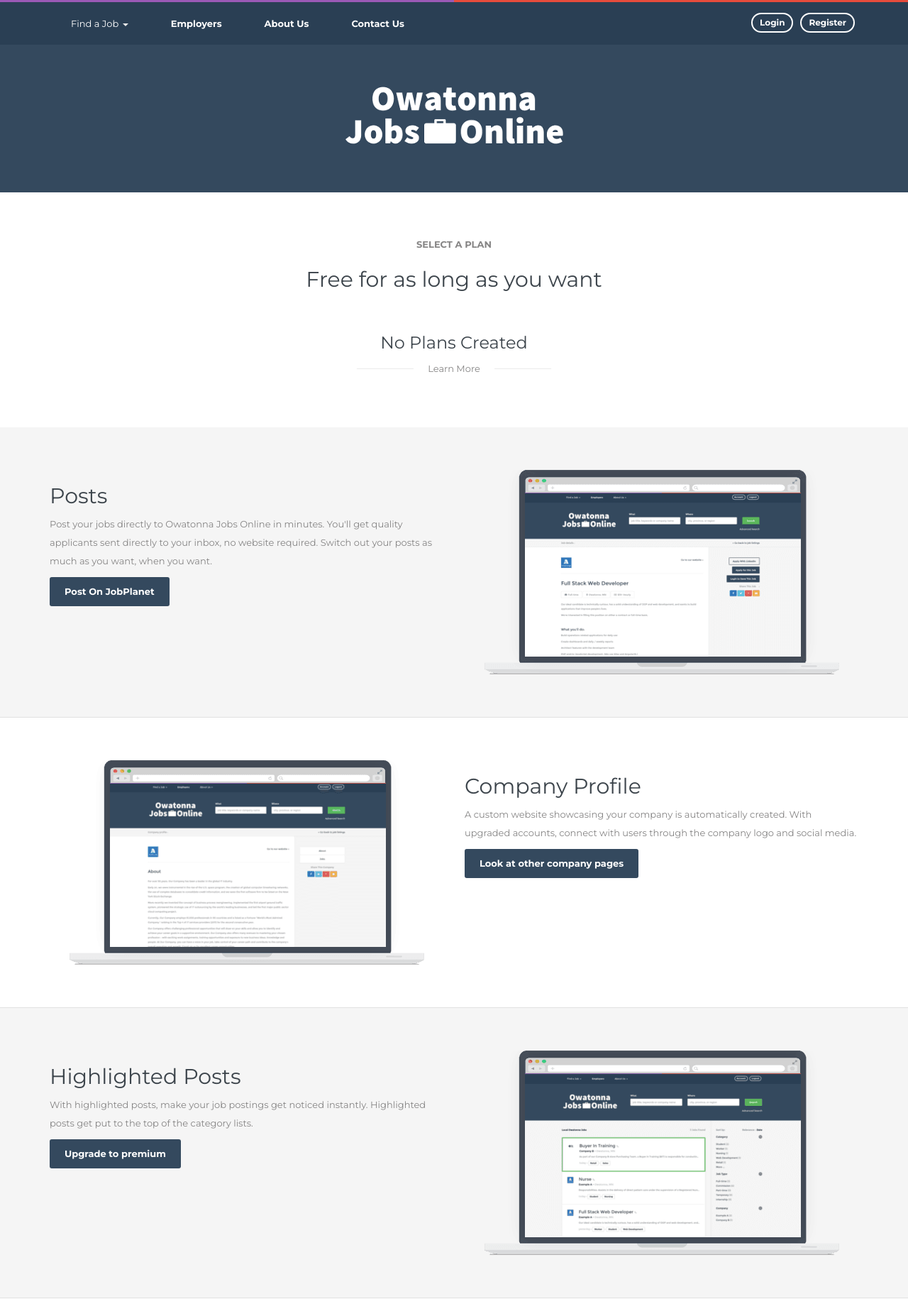
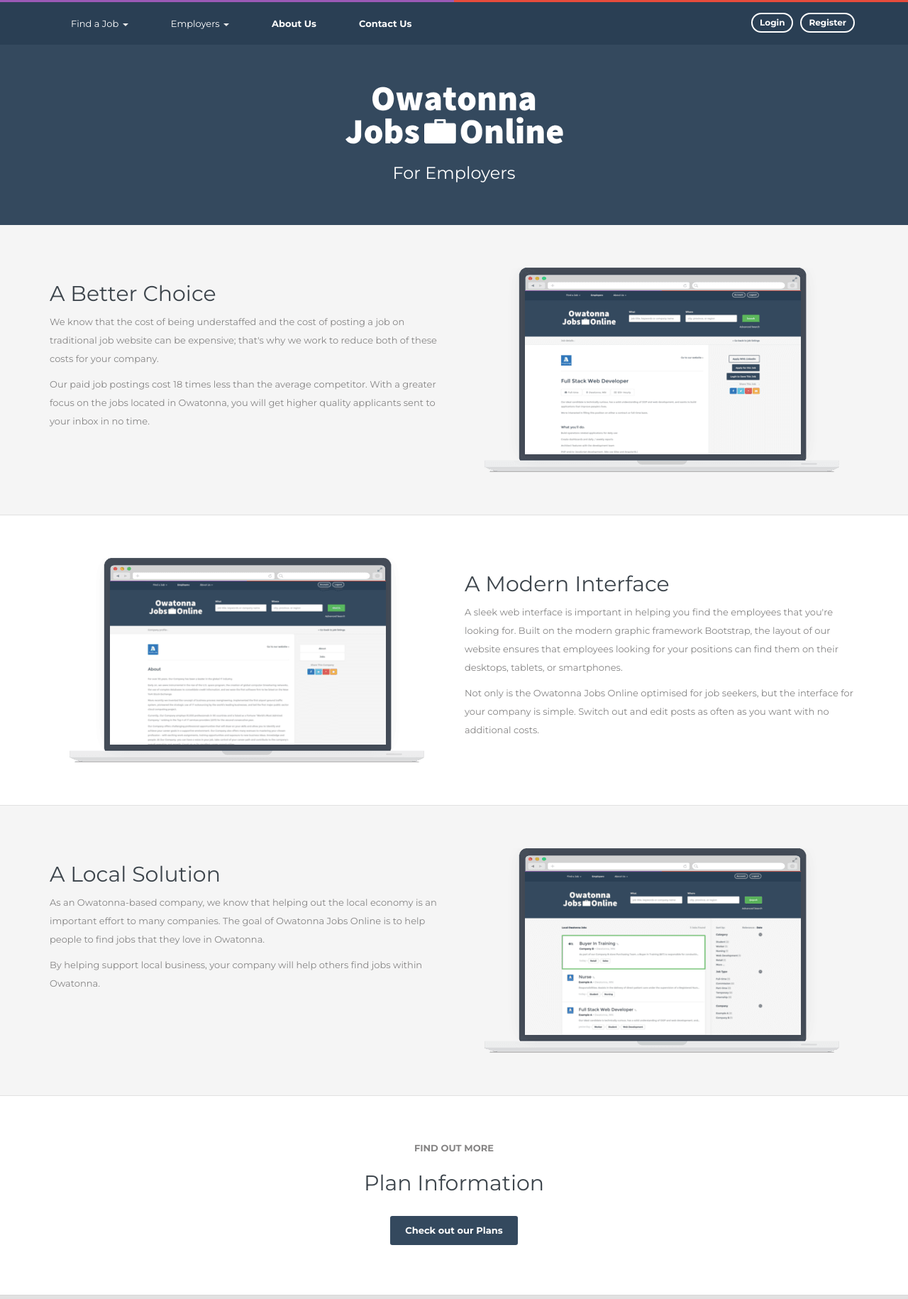
Before and after one commit to eson-schulz/django-job-board, a Django app: a page that uses templates/general/skeleton/base.html in a window 1280 px wide. Shown: the top 1830 px of the page at 71% size. Run offline with Django 3.2, Linux system fonts and the light colour scheme; some libraries are stand-ins or nearby versions.

Commit message:
Added a new page to split up some more marketing information from the plan page. Also added a subtext option to the header.

```diff
--- a/board/urls.py
+++ b/board/urls.py
@@ -15,7 +15,9 @@ urlpatterns = [
     url(r'^jobs/(?P<company_slug>[\w\-]+)/(?P<post_slug>[\w\-]+)/$', views.job_details, name='job_details'),
 
     # General information for employers
-    url(r'^employers/$', views.company_plans, name='company_plans'),
+    url(r'^employers/$', views.company_info, name='company_info'),
+
+    url(r'^employers/jobs/$', views.company_plans, name='company_plans'),
 
     # About us page
     url(r'^about-us/$', views.about_us, name='about_us'),
--- a/board/views.py
+++ b/board/views.py
@@ -82,6 +82,11 @@ def company_plans(request):
             return redirect('update_posts')
 
     return render(request, 'board/company_plans.html', context)
+
+
+def company_info(request):
+
+    return render(request, 'board/information/company_info.html')
 
 
 def categories(request):
--- a/templates/account/checkout.html
+++ b/templates/account/checkout.html
@@ -6,6 +6,10 @@
 {% block title %}
     Checkout - Owatonna Jobs Online
 {% endblock title %}
+
+{% block header_small %}
+    <h3 class="color-white">Checkout</h3>
+{% endblock header_small %}
 
 {% block content %}
 
--- a/templates/account/login.html
+++ b/templates/account/login.html
@@ -3,6 +3,10 @@
 {% block title %}
     Register - Owatonna Jobs Online
 {% endblock title %}
+
+{% block header_small %}
+    <h3 class="color-white">For Employers</h3>
+{% endblock header_small %}
 
 {% block content %}
       <!-- body-content -->
--- a/templates/account/password/password_change.html
+++ b/templates/account/password/password_change.html
@@ -5,6 +5,10 @@
 {% block title %}
     Password Change - Owatonna Jobs Online
 {% endblock title %}
+
+{% block header_small %}
+    <h3 class="color-white">For Employers</h3>
+{% endblock header_small %}
 
 {% block content %}
     <div class="body-content clearfix" >
--- a/templates/account/password/password_change_complete.html
+++ b/templates/account/password/password_change_complete.html
@@ -5,6 +5,10 @@
 {% block title %}
     Password Change Done - Owatonna Jobs Online
 {% endblock title %}
+
+{% block header_small %}
+    <h3 class="color-white">For Employers</h3>
+{% endblock header_small %}
 
 {% block content %}
     <div class="body-content clearfix" >
--- a/templates/account/password/password_reset.html
+++ b/templates/account/password/password_reset.html
@@ -5,6 +5,10 @@
 {% block title %}
     Password Reset - Owatonna Jobs Online
 {% endblock title %}
+
+{% block header_small %}
+    <h3 class="color-white">For Employers</h3>
+{% endblock header_small %}
 
 {% block content %}
     <div class="body-content clearfix" >
--- a/templates/account/password/password_reset_complete.html
+++ b/templates/account/password/password_reset_complete.html
@@ -5,6 +5,11 @@
 {% block title %}
     Password Reset Complete - Owatonna Jobs Online
 {% endblock title %}
+
+{% block header_small %}
+    <h3 class="color-white">For Employers</h3>
+{% endblock header_small %}
+
 
 {% block content %}
     <div class="body-content clearfix" >
--- a/templates/account/password/password_reset_confirm.html
+++ b/templates/account/password/password_reset_confirm.html
@@ -5,6 +5,10 @@
 {% block title %}
     Confirm Password Reset - Owatonna Jobs Online
 {% endblock title %}
+
+{% block header_small %}
+    <h3 class="color-white">For Employers</h3>
+{% endblock header_small %}
 
 {% block content %}
     <div class="body-content clearfix" >
--- a/templates/account/password/password_reset_done.html
+++ b/templates/account/password/password_reset_done.html
@@ -5,6 +5,10 @@
 {% block title %}
     Password Reset Sent - Owatonna Jobs Online
 {% endblock title %}
+
+{% block header_small %}
+    <h3 class="color-white">For Employers</h3>
+{% endblock header_small %}
 
 {% block content %}
     <div class="body-content clearfix" >
--- a/templates/account/register.html
+++ b/templates/account/register.html
@@ -3,6 +3,10 @@
 {% block title %}
     Register - Owatonna Jobs Online
 {% endblock title %}
+
+{% block header_small %}
+    <h3 class="color-white">For Employers</h3>
+{% endblock header_small %}
 
 {% block content %}
 
--- a/templates/account/skeleton/account_base.html
+++ b/templates/account/skeleton/account_base.html
@@ -8,6 +8,10 @@
 
     </script>
 {% endblock head_extras %}
+
+{% block header_small %}
+    <h3 class="color-white">For Employers</h3>
+{% endblock header_small %}
 
 {% block content %}
       <!-- body-content -->
--- a/templates/board/company_plans.html
+++ b/templates/board/company_plans.html
@@ -12,6 +12,10 @@
 
     </script>
 {% endblock head_extras %}
+
+{% block header_small %}
+    <h3 class="color-white">For Employers</h3>
+{% endblock header_small %}
 
 {% block content %}
 
@@ -236,18 +240,25 @@
             </div>
         </div>
 
-        <!-- block bottom -->
         <div class="block-section bg-color2">
           <div class="container text-center">
+            {% if company %}
             <strong class="text-uppercase">support</strong>
-            <h2 >Any questions?</h2>
+            <h2>Any questions?</h2>
             <div class="white-space-20"></div>
             <div class="row">
                 <a href="{% url 'faq' %}" class="btn btn-t-primary btn-theme">FAQ</a>
                 <a href="{% url 'contact_us' %}" class="btn btn-t-primary btn-theme">Contact Us</a>
             </div>
+            {% else %}
+            <strong class="text-uppercase">sign up</strong>
+            <h2>Register in less than <strong>20</strong> seconds</h2>
+            <div class="white-space-20"></div>
+            <div class="row">
+                <a href="{% url 'register' %}" class="btn btn-t-primary btn-theme">Register</a>
+            </div>
+            {% endif %}
           </div>
-        </div><!-- end block bottom -->
       </div><!--end body-content -->
 
     {% for plan in plans %}
--- /dev/null
+++ b/templates/board/information/company_info.html
@@ -0,0 +1,111 @@
+{% extends 'general/skeleton/base_with_logo.html' %}
+
+{% load staticfiles %}
+
+{% block title %}
+    Post a Job - Owatonna Jobs Online
+{% endblock title %}
+
+{% block head_extras %}
+    {{ form.media }}
+    <script>
+
+    </script>
+{% endblock head_extras %}
+
+
+{% block header_small %}
+    <h3 class="color-white">For Employers</h3>
+{% endblock header_small %}
+
+
+{% block content %}
+
+      <!-- body-content -->
+      <div class="body-content clearfix" >
+
+        <!-- block promo -->
+        <div class="block-section bg-color2 line-bottom">
+          <div class="container">
+            <div class="row">
+              <div class="col-md-6 text-center-sm">
+                <h2>A Better Choice</h2>
+                <p>
+                    We know that the cost of being understaffed and the cost of posting a job on traditional job website
+                    can be expensive; that's why we work to reduce both of these costs for your company.
+                </p>
+                <p>
+                    Our paid job postings cost 18 times less than the average competitor. With a greater focus on the
+                    jobs located in Owatonna, you will get higher quality applicants sent to your inbox in no time.
+                </p>
+                <!--<p><a href="#">Learn more about posting your jobs on JobPlanet</a></p>-->
+              </div>
+              <div class="col-md-6 text-center hidden-sm hidden-xs">
+                <img src="{% static 'theme/images/mac2-new.png' %}" alt="">
+              </div>
+            </div>
+          </div>
+        </div><!-- end block promo -->
+
+        <!-- block promo -->
+        <div class="block-section bg-color1 line-bottom">
+          <div class="container">
+            <div class="row">
+
+              <div class="col-md-6 text-center hidden-sm hidden-xs"> <img src="{% static 'theme/images/mac-new.png' %}" alt=""></div>
+              <div class="col-md-6 text-center-sm">
+                <h2>A Modern Interface</h2>
+                <p>A sleek web interface is important in helping you find the employees that you're looking for.
+                    Built on the modern graphic framework Bootstrap, the layout of our website ensures that employees
+                    looking for your positions can find them on their desktops, tablets, or smartphones.
+                </p>
+                <p>
+                   Not only is the Owatonna Jobs Online optimised for job seekers, but the interface for your company
+                   is simple. Switch out and edit posts as often as you want with no additional costs.
+                </p>
+              </div>
+            </div>
+          </div>
+        </div> <!-- end block promo -->
+
+
+        <!-- block promo -->
+        <div class="block-section bg-color2 line-bottom">
+          <div class="container">
+            <div class="row">
+              <div class="col-md-6 text-center-sm">
+                <h2>A Local Solution</h2>
+                <p>
+                    As an Owatonna-based company, we know that helping out the local economy is an important effort to
+                    many companies. The goal of Owatonna Jobs Online is to help people to find jobs that they love in
+                    Owatonna.
+                </p>
+                <p>
+                    By helping support local business, your company will help others find jobs within Owatonna.
+                </p>
+              </div>
+              <div class="col-md-6 text-center hidden-sm hidden-xs">
+                <img src="{% static 'theme/images/mac1-new.png' %}" alt="">
+              </div>
+            </div>
+          </div>
+        </div><!-- end block promo -->
+
+        <!-- pricing 3 cols -->
+        <div class="block-section bg-color1">
+
+          <div class="container ">
+
+            <!-- text centered -->
+            <div class="text-center" id="plan-list">
+                <strong class="text-uppercase">Find out more</strong>
+                <h2>Plan Information</h2>
+                <div class="white-space-20"></div>
+                <a href="{% url 'company_plans' %}" class="btn btn-t-primary btn-theme">Check out our Plans</a>
+                <div class="white-space-10"></div>
+            </div><!-- text centered -->
+
+          </div>
+        </div><!-- end pricing 3 cols -->
+
+{% endblock content %}
--- a/templates/general/skeleton/base.html
+++ b/templates/general/skeleton/base.html
@@ -59,7 +59,13 @@
                     <li><a href="{% url 'company_list' %}">Companies</a></li>
                   </ul>
                 </li>
-                <li><a href="{% url 'company_plans' %}"><strong>Employers</strong></a></li>
+                <li class="dropdown">
+                  <a href="#" class="dropdown-toggle" data-toggle="dropdown" role="button" >Employers <span class="caret"></span></a>
+                  <ul class="dropdown-menu" role="menu">
+                    <li><a href="{% url 'company_info' %}">Information</a></li>
+                    <li><a href="{% url 'company_plans' %}">Pricing</a></li>
+                  </ul>
+                </li>
                 <li><a href="{% url 'about_us' %}"><strong>About Us</strong></a></li>
                 <li><a href="{% url 'contact_us' %}"><strong>Contact Us</strong></a></li>
               </ul>
@@ -102,7 +108,8 @@
                 <li class="dropdown">
                   <a href="#" class="dropdown-toggle" data-toggle="dropdown" role="button" >Employers <span class="caret"></span></a>
                   <ul class="dropdown-menu" role="menu">
-                    <li><a href="{% url 'company_plans' %}">Plans and Info</a></li>
+                    <li><a href="{% url 'company_info' %}">Information</a></li>
+                    <li><a href="{% url 'company_plans' %}">Plans</a></li>
                     <li><a href="{% url 'login' %}">Login</a></li>
                     <li><a href="{% url 'register' %}">Register</a></li>
                   </ul>
--- a/templates/general/skeleton/base_with_logo.html
+++ b/templates/general/skeleton/base_with_logo.html
@@ -4,7 +4,12 @@
 
 {% block header %}
         <div class="container text-center">
-            <div class="logo"> <a href="{% url 'index' %}"><img src="{% static 'theme/images/logo.png' %}" alt=""></a></div>
+            <div class="logo no-margin-bottom">
+                <a href="{% url 'index' %}"><img src="{% static 'theme/images/logo.png' %}" alt=""></a>
+            </div>
+            {% block header_small %}
+            {% endblock %}
+            <div class="white-space-50"></div>
         </div>
 
     </header><!-- end main-header -->
--- a/templates/launch/search.html
+++ b/templates/launch/search.html
@@ -18,9 +18,9 @@ Owatonna Jobs Online
                <div class="text-center col-md-10 col-md-offset-1" style="margin-top:30px;margin-bottom:50px;">
                    <h3 class="margin-b-20">Thank you for your interest in Owatonna Jobs Online</h3>
                    <div class="row">
+                       <a href="{% url 'company_info' %}" class="btn btn-t-primary btn-theme">Information</a>
+                       <a href="{% url 'register' %}" class="btn btn-success btn-theme">Register</a>
                        <a href="{% url 'company_plans' %}" class="btn btn-t-primary btn-theme">View our Plans</a>
-                       <a href="{% url 'register' %}" class="btn btn-success btn-theme">Register</a>
-                       <a href="{% url 'about_us' %}" class="btn btn-t-primary btn-theme">Read about Us</a>
                        <a href="{% url 'faq' %}" class="btn btn-t-primary btn-theme">FAQ</a>
                    </div>
                    <div class="white-space-20"></div>
```
Also changed, not shown: templates/board/information/about.html (+6 -1 lines).
